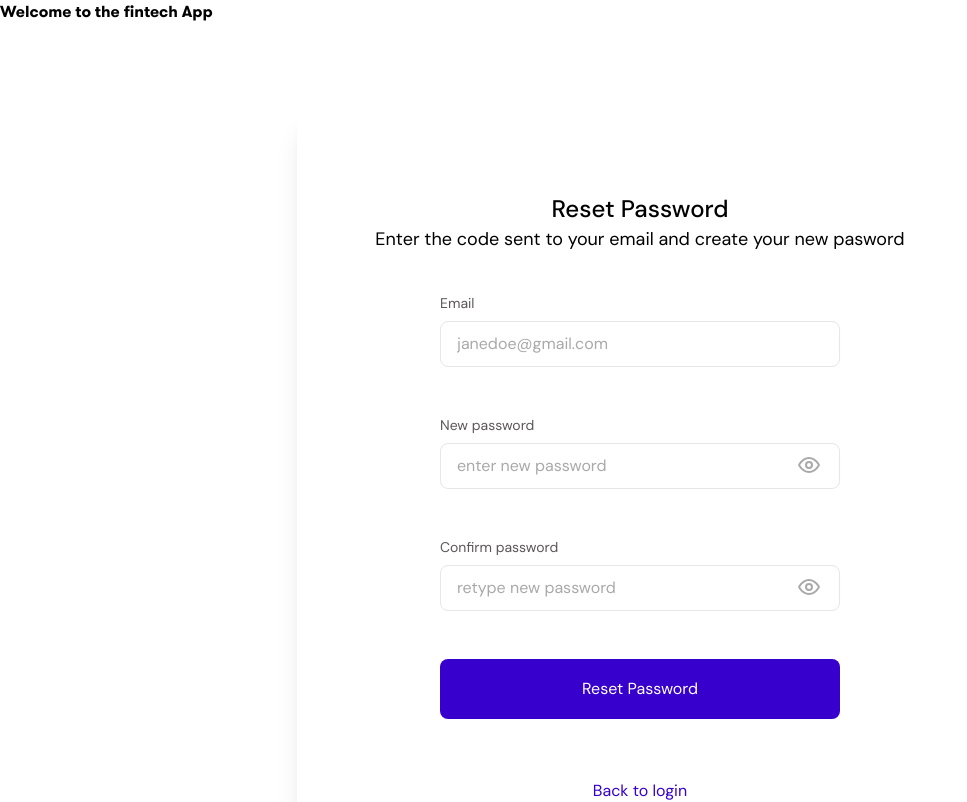
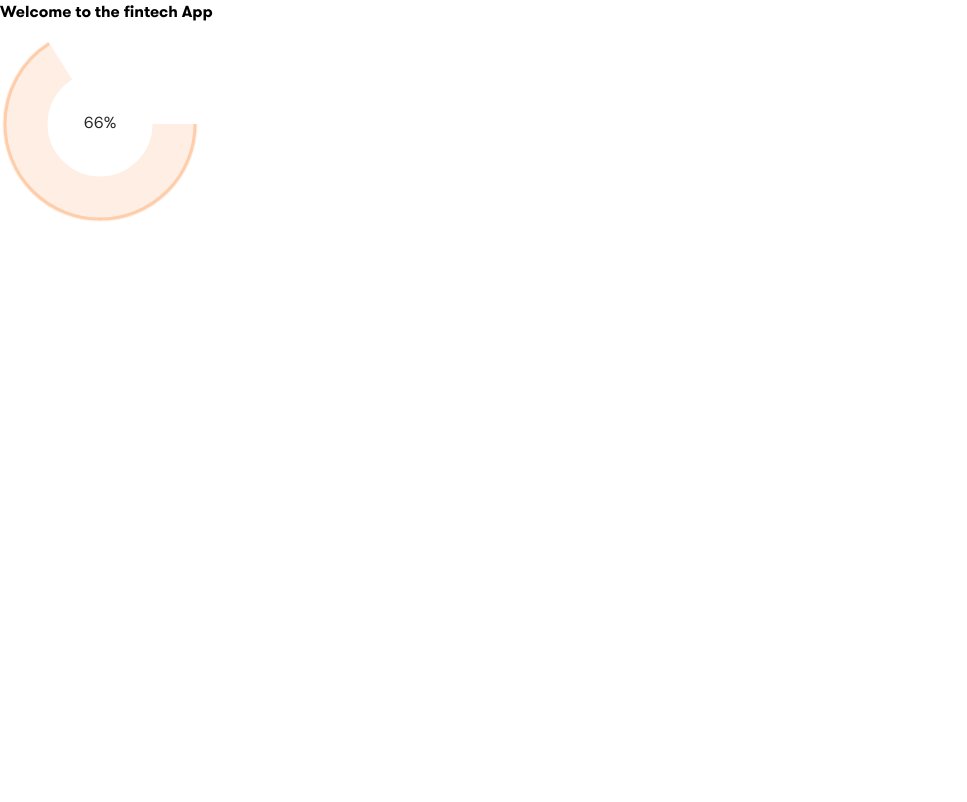
Before and after one commit to devcareer/team-fintech-frontend, a React (Create React App) app: page / in a window 1280 px wide. Shown: the top 802 px of the page, without its empty margins (0-967 px from the left). Built offline with nearby package versions, Linux system fonts and the light colour scheme; the HTML template or start-up script is replaced by a standard one.

Commit message:
feat: progress bar

```diff
--- a/src/App.js
+++ b/src/App.js
@@ -1,10 +1,9 @@
-import CreateNewPassword from './pages/CreateNewPassword';
-
+import CircularProgressBar from './components/General/CircularProgressBar/CircularProgressBar';
 function App() {
   return (
     <div>
       <h1>Welcome to the fintech App</h1>
-      <CreateNewPassword />
+      <CircularProgressBar />
     </div>
   );
 }
--- /dev/null
+++ b/src/components/General/CircularProgressBar/CircularProgressBar.js
@@ -0,0 +1,57 @@
+import React from 'react';
+
+const CircularProgressBar = () => {
+  //Lines 5-12 is just to test. management of state will be in redux like you said
+  const BVN = true;
+  const info = true;
+  const pin = false;
+  let percent = 0;
+
+  if (BVN === true) percent += 33;
+  if (info === true) percent += 33;
+  if (pin === true) percent += 34;
+
+  const circumference_1 = 471;
+  const circumference_2 = 596;
+
+  const offset_1 = circumference_1 - (percent / 100) * circumference_1;
+  const offset_2 = circumference_2 - (percent / 100) * circumference_2;
+
+  return (
+    <div className="">
+      <svg className="w-[200px] h-[200px]">
+        <circle
+          className=""
+          cy="100"
+          cx="100"
+          r="75"
+          fill="transparent"
+          stroke={percent === 0 ? '#e7e9ed80' : '#FFEEE3'}
+          strokeDasharray={circumference_1}
+          strokeDashoffset={percent === 0 ? 0 : offset_1}
+          strokeWidth="45"></circle>
+        <circle
+          className=""
+          cy="100"
+          cx="100"
+          r="95"
+          fill="transparent"
+          stroke={percent === 0 ? '#b4b5b780' : '#FECDAA'}
+          strokeDasharray={circumference_2}
+          strokeDashoffset={percent === 0 ? 0 : offset_2}
+          strokeWidth="3"></circle>
+        <text
+          className="percent"
+          fill="#292627"
+          x="100"
+          y="100"
+          textAnchor="middle"
+          alignmentBaseline="middle">
+          {percent}%
+        </text>
+      </svg>
+    </div>
+  );
+};
+
+export default CircularProgressBar;
```
